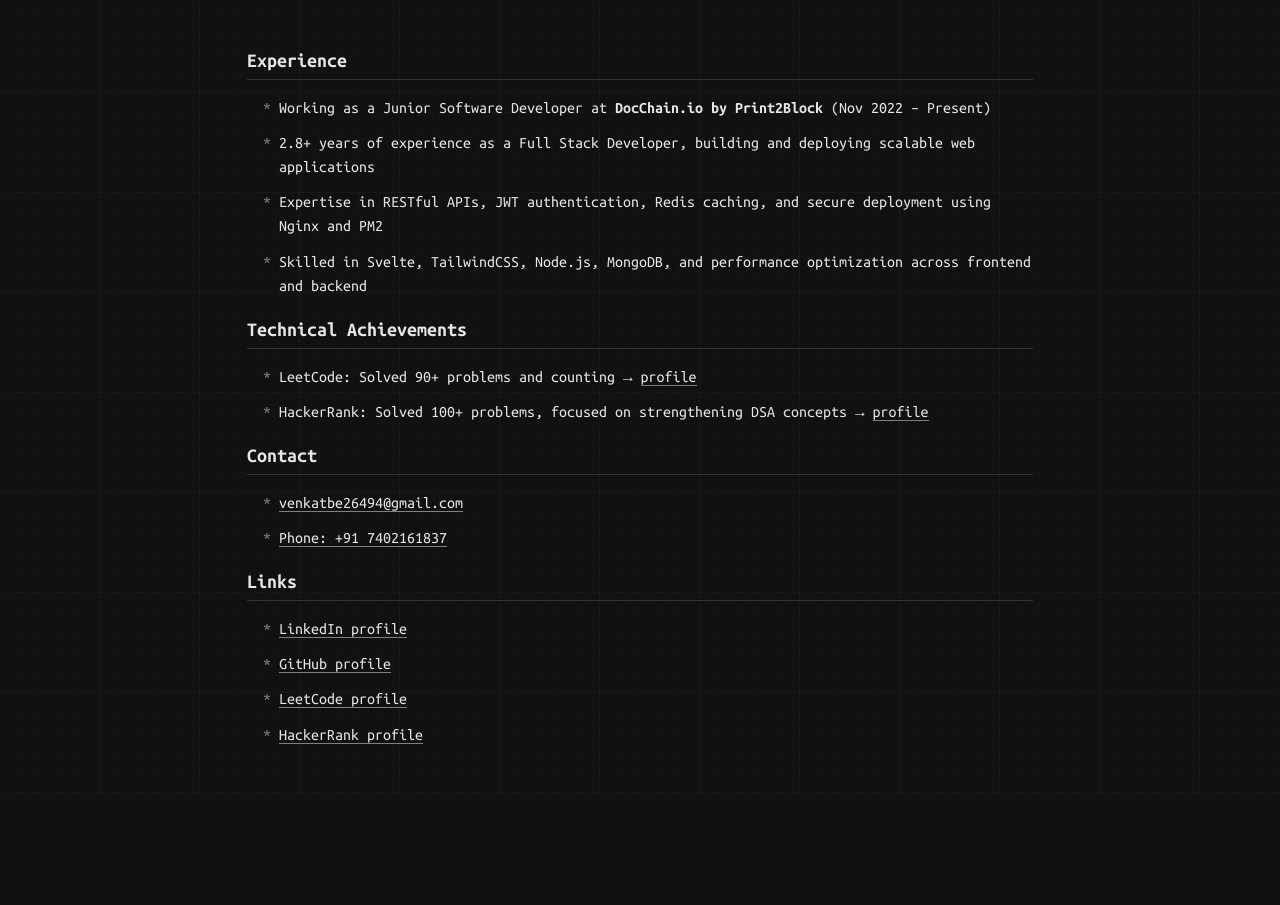
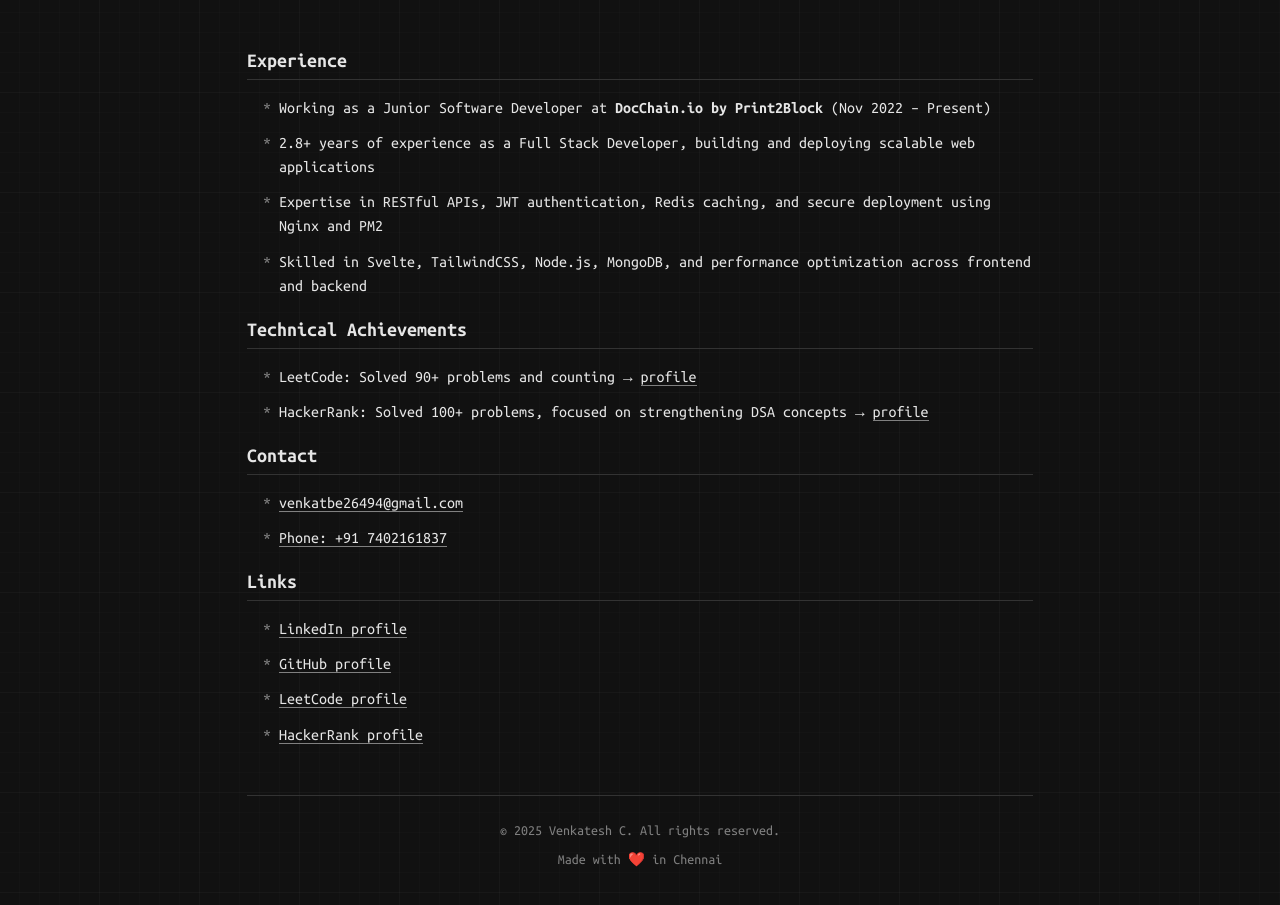
Before and after one commit to venky-123-debug/portfolio, a plain HTML site: page index.html in a window 1280 px wide. Shown: the part 107-1012 px from the top of the page. Before the commit the page ends 902 px from the top, so only its background shows below. Drawn offline with Linux system fonts and the light colour scheme.

Commit message:
footer added
Footer section added with dynamic year

```diff
--- a/index.html
+++ b/index.html
@@ -161,6 +161,25 @@
         padding-left: 0.75rem;
       }
     }
+
+    footer {
+      border-top: 1px solid var(--border-color);
+      padding: 1.5rem 0 1rem;
+      text-align: center;
+      font-size: 0.875rem;
+      color: var(--accent-color);
+      margin-top: 3rem;
+    }
+
+    footer .footer-content p {
+      margin-bottom: 0.5rem;
+    }
+
+    @media (max-width: 600px) {
+      footer {
+        font-size: 0.75rem;
+      }
+    }
   </style>
 
 </head>
@@ -182,6 +201,7 @@
         <li>2.8+ years of experience as a Full Stack Developer, building and deploying scalable web applications</li>
         <li>Expertise in RESTful APIs, JWT authentication, Redis caching, and secure deployment using Nginx and PM2</li>
         <li>Skilled in Svelte, TailwindCSS, Node.js, MongoDB, and performance optimization across frontend and backend</li>
+
       </ul>
     </div>
 
@@ -211,7 +231,18 @@
       </ul>
     </div>
 
+    <footer>
+      <div class="footer-content">
+        <p>&copy; <span id="year"></span> Venkatesh C. All rights reserved.</p>
+        <p>Made with ❤️ in Chennai</p>
       </div>
+    </footer>
+
+  </div>
+
+  <script>
+    document.getElementById("year").textContent = new Date().getFullYear();
+  </script>
 </body>
 
 </html>
```
Lines whose indentation alone changed are shown as unchanged.
